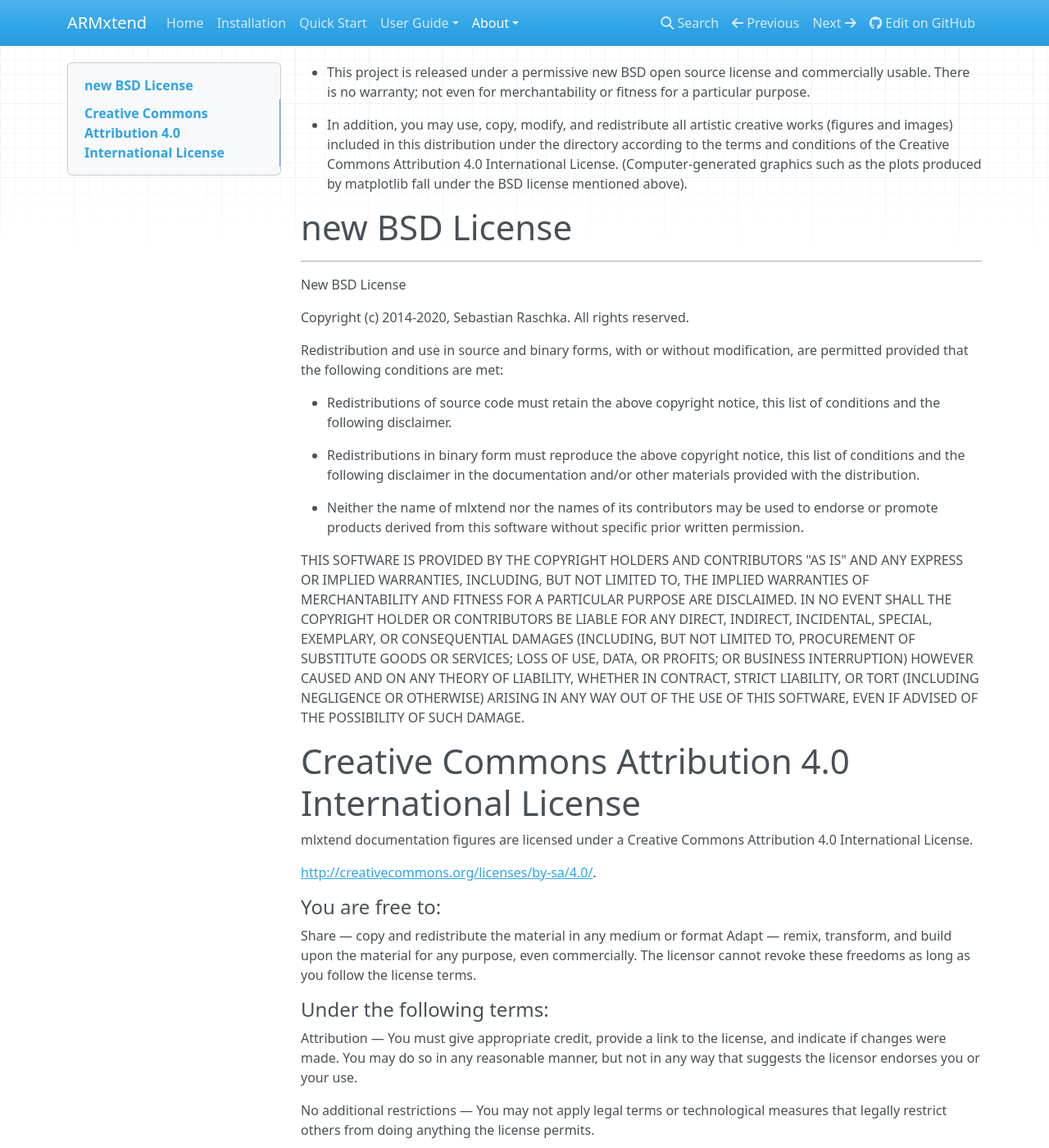
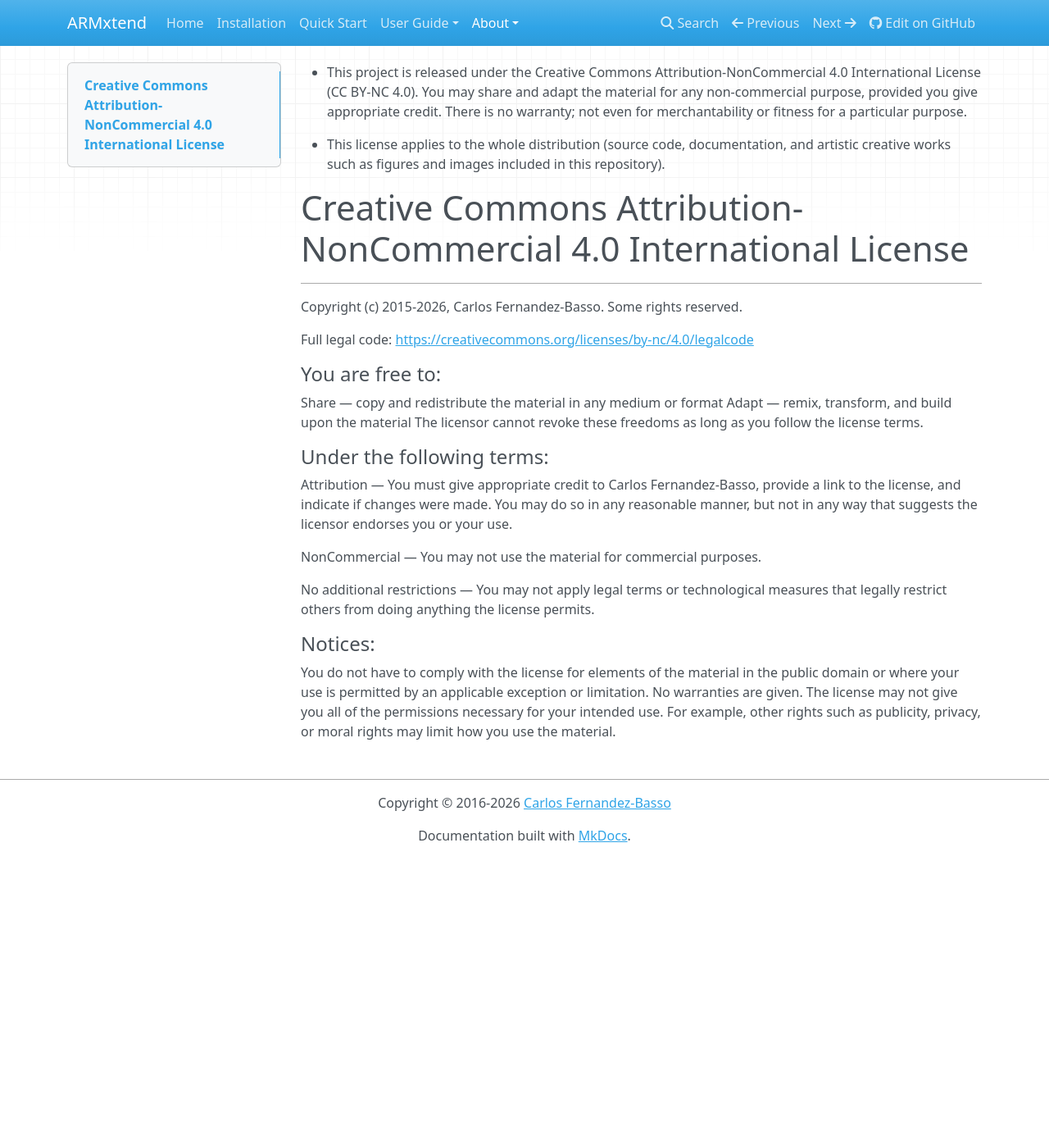
Before and after one commit to cjferba/ARMxtend, an MkDocs documentation site: the page built from docs/sources/license.md, in a window 1280 px wide and 1400 px high. Shown: the whole window at 82% size. Built offline with MkDocs 1.6.1, drawn with Linux system fonts in a browser that asks for light colours; nearby versions of some CDN libraries.

Commit message:
licencia

```diff
--- a/docs/sources/license.md
+++ b/docs/sources/license.md
@@ -1,62 +1,30 @@
-- This project is released under a permissive new BSD open source license and commercially usable. There is no warranty; not even for merchantability or fitness for a particular purpose.
+- This project is released under the Creative Commons Attribution-NonCommercial 4.0 International License (CC BY-NC 4.0). You may share and adapt the material for any non-commercial purpose, provided you give appropriate credit. There is no warranty; not even for merchantability or fitness for a particular purpose.
 
-- In addition, you may use, copy, modify, and redistribute all artistic creative works (figures and images) included in this distribution under the directory
-according to the terms and conditions of the Creative Commons Attribution 4.0 International License. (Computer-generated graphics such as the plots produced by matplotlib fall under the BSD license mentioned above).
+- This license applies to the whole distribution (source code, documentation, and artistic creative works such as figures and images included in this repository).
 
 
-# new BSD License
+# Creative Commons Attribution-NonCommercial 4.0 International License
 
 ---
 
-New BSD License
+Copyright (c) 2015-2026, Carlos Fernandez-Basso. Some rights reserved.
 
-Copyright (c) 2014-2020, Sebastian Raschka. All rights reserved.
-
-
-Redistribution and use in source and binary forms, with or without
-modification, are permitted provided that the following conditions are met:
-
-* Redistributions of source code must retain the above copyright notice, this
-  list of conditions and the following disclaimer.
-
-* Redistributions in binary form must reproduce the above copyright notice,
-  this list of conditions and the following disclaimer in the documentation
-  and/or other materials provided with the distribution.
-
-* Neither the name of mlxtend nor the names of its
-  contributors may be used to endorse or promote products derived from
-  this software without specific prior written permission.
-
-THIS SOFTWARE IS PROVIDED BY THE COPYRIGHT HOLDERS AND CONTRIBUTORS "AS IS"
-AND ANY EXPRESS OR IMPLIED WARRANTIES, INCLUDING, BUT NOT LIMITED TO, THE
-IMPLIED WARRANTIES OF MERCHANTABILITY AND FITNESS FOR A PARTICULAR PURPOSE ARE
-DISCLAIMED. IN NO EVENT SHALL THE COPYRIGHT HOLDER OR CONTRIBUTORS BE LIABLE
-FOR ANY DIRECT, INDIRECT, INCIDENTAL, SPECIAL, EXEMPLARY, OR CONSEQUENTIAL
-DAMAGES (INCLUDING, BUT NOT LIMITED TO, PROCUREMENT OF SUBSTITUTE GOODS OR
-SERVICES; LOSS OF USE, DATA, OR PROFITS; OR BUSINESS INTERRUPTION) HOWEVER
-CAUSED AND ON ANY THEORY OF LIABILITY, WHETHER IN CONTRACT, STRICT LIABILITY,
-OR TORT (INCLUDING NEGLIGENCE OR OTHERWISE) ARISING IN ANY WAY OUT OF THE USE
-OF THIS SOFTWARE, EVEN IF ADVISED OF THE POSSIBILITY OF SUCH DAMAGE.
-
-
-# Creative Commons Attribution 4.0 International License
-
-
-mlxtend documentation figures are licensed under a
-Creative Commons Attribution 4.0 International License.
-
-<http://creativecommons.org/licenses/by-sa/4.0/>.
+Full legal code: <https://creativecommons.org/licenses/by-nc/4.0/legalcode>
 
 #### You are free to:
 
-
 Share — copy and redistribute the material in any medium or format
 Adapt — remix, transform, and build upon the material
-for any purpose, even commercially.
 The licensor cannot revoke these freedoms as long as you follow the license terms.
 
 #### Under the following terms:
 
-Attribution — You must give appropriate credit, provide a link to the license, and indicate if changes were made. You may do so in any reasonable manner, but not in any way that suggests the licensor endorses you or your use.
+Attribution — You must give appropriate credit to Carlos Fernandez-Basso, provide a link to the license, and indicate if changes were made. You may do so in any reasonable manner, but not in any way that suggests the licensor endorses you or your use.
+
+NonCommercial — You may not use the material for commercial purposes.
 
 No additional restrictions — You may not apply legal terms or technological measures that legally restrict others from doing anything the license permits.
+
+#### Notices:
+
+You do not have to comply with the license for elements of the material in the public domain or where your use is permitted by an applicable exception or limitation. No warranties are given. The license may not give you all of the permissions necessary for your intended use. For example, other rights such as publicity, privacy, or moral rights may limit how you use the material.
--- a/setup.py
+++ b/setup.py
@@ -12,6 +12,7 @@
     long_description=long_description,
     long_description_content_type="text/markdown",
     url="https://github.com/cjferba/ARMxtend",
+    license="CC-BY-NC-4.0",
     packages=setuptools.find_packages(),
     install_requires=[
         "numpy",
@@ -25,7 +26,7 @@
     },
     classifiers=[
         "Programming Language :: Python :: 3",
-        "License :: OSI Approved :: MIT License",
+        "License :: Other/Proprietary License",
         "Operating System :: OS Independent",
     ],
     python_requires='>=3.6',
```
Also changed, not shown: README.md, 1 other file.
